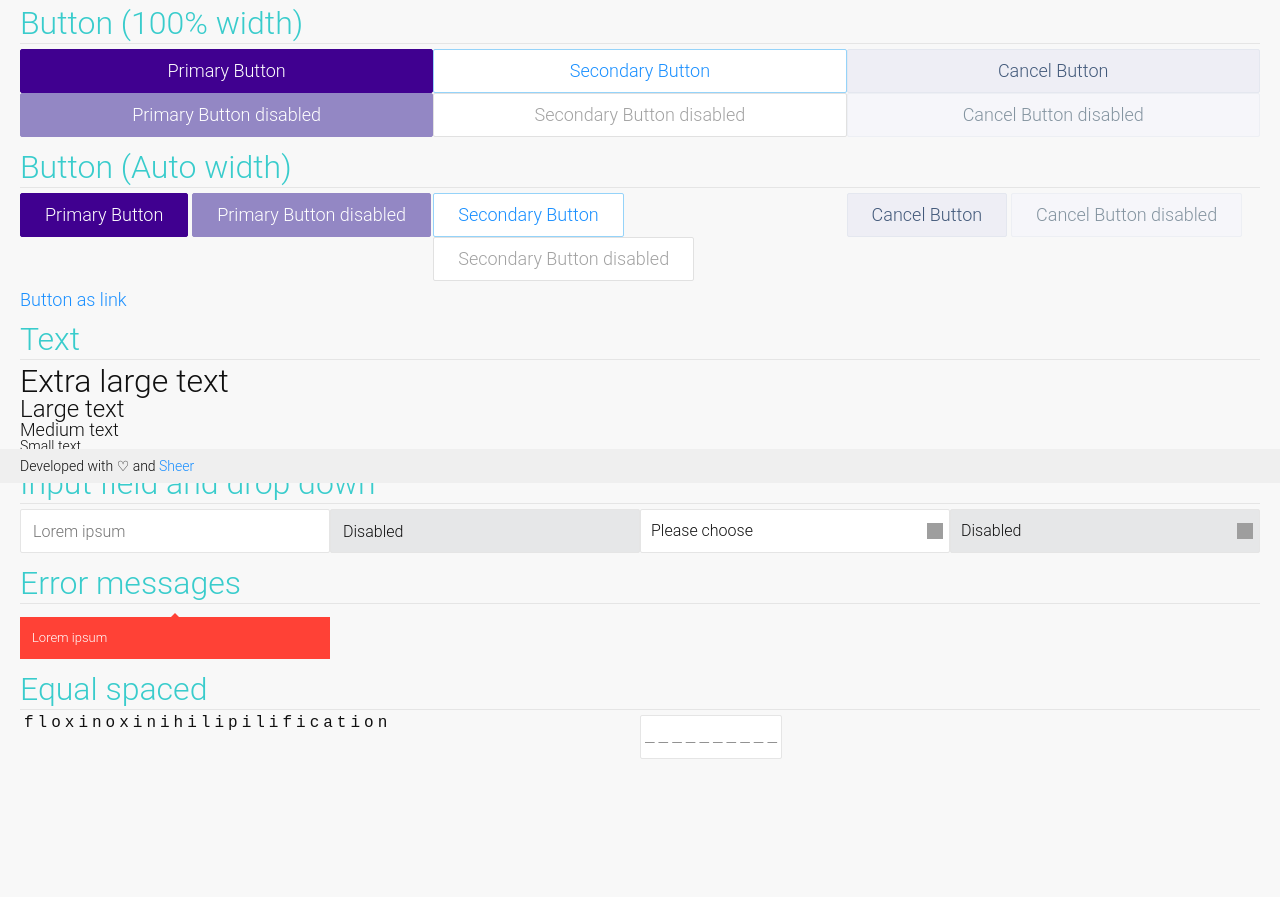
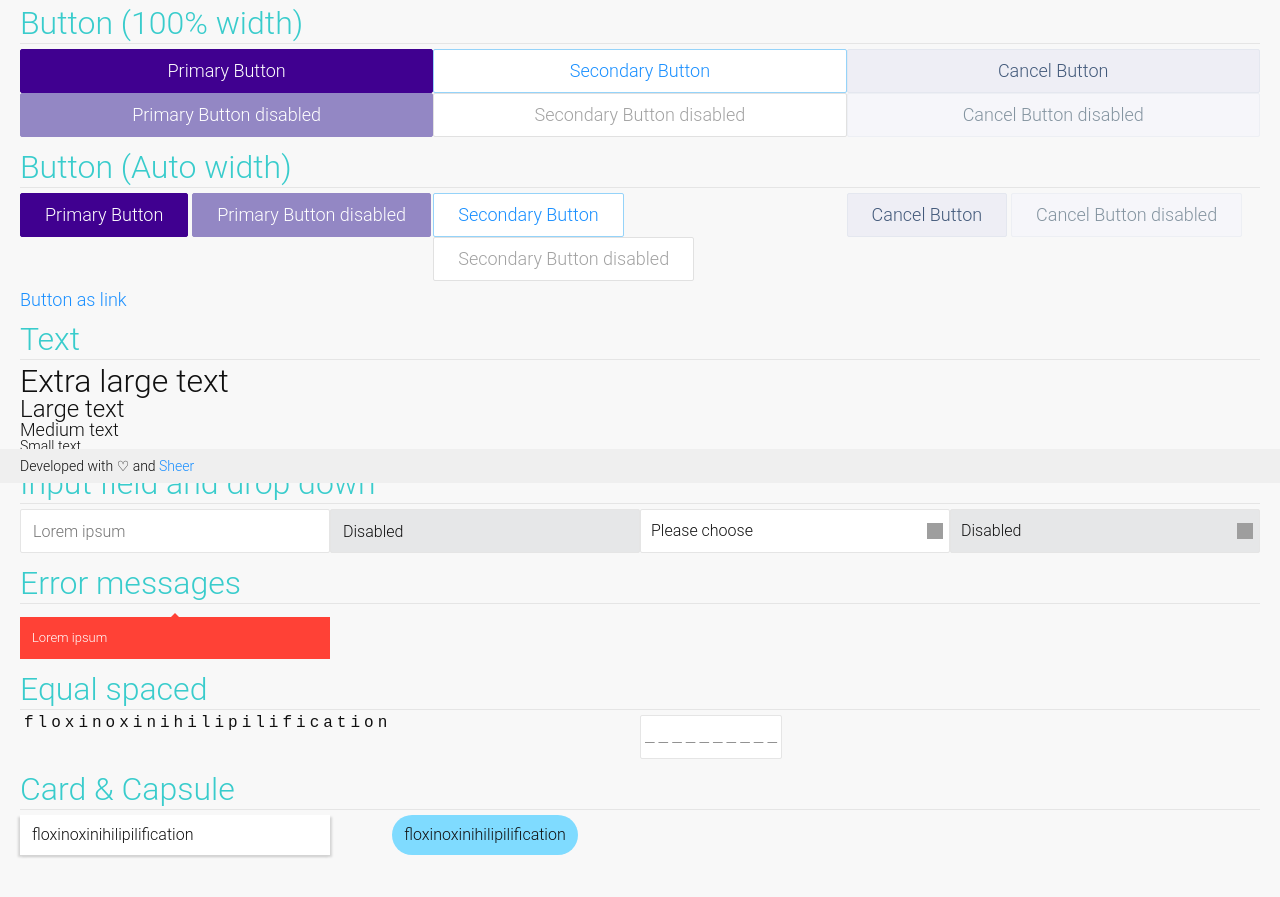
Before and after one commit to sarbbottam/sheer, a website: page index.html in a window 1280 px wide. Shown: the part 317-1214 px from the top of the page. Before the commit the page ends 1126 px from the top, so only its background shows below. Drawn offline with Linux system fonts and the light colour scheme; grey boxes are pictures that could not be loaded.

Commit message:
added card and capsule module

```diff
--- a/css/ltr.css
+++ b/css/ltr.css
@@ -386,6 +386,19 @@ textarea{
   padding-right:0;
 }
 
+.capsule{
+  display:inline-block;
+  border-radius:20px;
+  line-height:16px;
+  padding:12px;
+}
+.card{
+  background-color:#fff;
+  box-shadow:2px 2px 2px #d5d5d5,
+              -2px 2px 2px #d5d5d5;
+  padding:12px;
+}
+
 .container{
   padding:20px;
 }
--- a/css/rtl.css
+++ b/css/rtl.css
@@ -386,6 +386,19 @@ textarea{
   padding-left:0;
 }
 
+.capsule{
+  display:inline-block;
+  border-radius:20px;
+  line-height:16px;
+  padding:12px;
+}
+.card{
+  background-color:#fff;
+  box-shadow:-2px 2px 2px #d5d5d5,
+              2px 2px 2px #d5d5d5;
+  padding:12px;
+}
+
 .container{
   padding:20px;
 }
--- a/index.html
+++ b/index.html
@@ -142,6 +142,21 @@
           <input type="text" class="input-field equal-spaced" placeholder="__________" maxlength="10" style="width:142px">
         </div>
       </div>
+      <div class="banner text-xl">
+        Card & Capsule
+      </div>
+      <div class="row m-b-10px">
+        <div class="col col-1-4 col-sm-1-4">
+          <div class="card">
+            floxinoxinihilipilification
+          </div>
+        </div>
+        <div class="col col-1-4 col-sm-1-4 t-a-c">
+          <div class="capsule bg-aqua">
+            floxinoxinihilipilification
+          </div>
+        </div>
+      </div>
     </div>
     <div class="text-sm p-f footer">
       Developed with &#x2661; and
--- a/src/main.css
+++ b/src/main.css
@@ -19,6 +19,9 @@
 @import 'modules/error-message.css';
 @import 'modules/equal-spaced.css';
 
+@import 'modules/capsule.css';
+@import 'modules/card.css';
+
 @import 'modules/sheer.css';
 /*
  * order matters; granular rules overrides predefined rules,
--- /dev/null
+++ b/src/modules/capsule.css
@@ -0,0 +1,6 @@
+.capsule {
+  display: inline-block;
+  border-radius: calc((var(--capsule-padding) * 2 + var(--capsule-font-size))/2);
+  line-height: var(--base-font-size);
+  padding: var(--capsule-padding);
+}
--- /dev/null
+++ b/src/modules/card.css
@@ -0,0 +1,6 @@
+.card {
+  background-color: var(--card-background-color);
+  box-shadow: 2px 2px 2px var(--card-box-shadow-color),
+              -2px 2px 2px var(--card-box-shadow-color);
+  padding: var(--card-padding);
+}
--- /dev/null
+++ b/src/variables/capsule.css
@@ -0,0 +1,4 @@
+:root {
+  --capsule-padding: var(--default-padding);
+  --capsule-font-size: var(--base-font-size);
+}
--- /dev/null
+++ b/src/variables/card.css
@@ -0,0 +1,5 @@
+:root {
+  --card-padding: var(--default-padding);
+  --card-box-shadow-color: #d5d5d5;
+  --card-background-color: #fff;
+}
--- a/src/variables/variables.css
+++ b/src/variables/variables.css
@@ -9,3 +9,6 @@
 
 @import 'error-message.css';
 @import 'equal-spaced.css';
+
+@import 'capsule.css';
+@import 'card.css';
```
